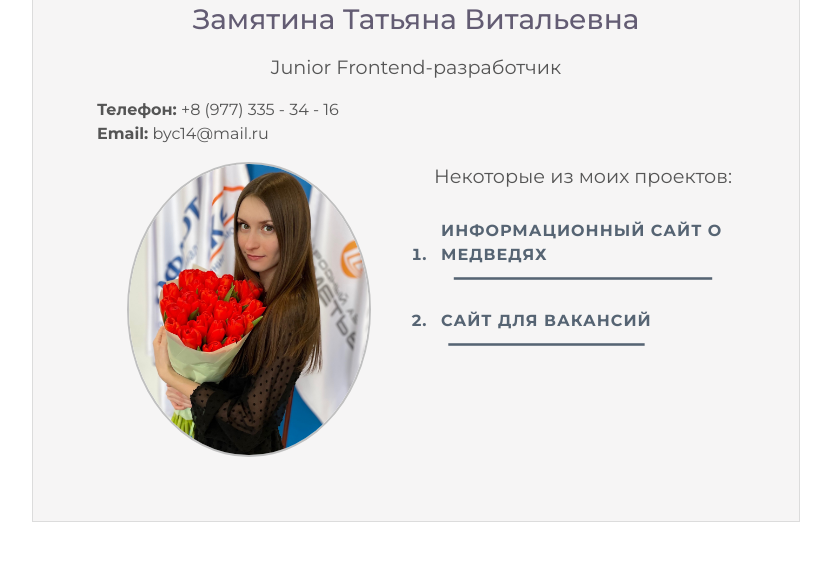
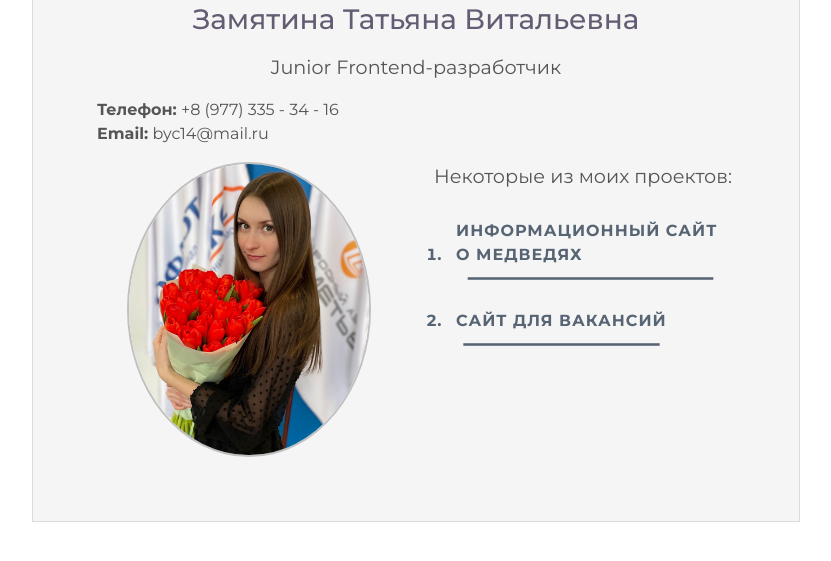
Before and after one commit to TanyaZamyatina/portfolio, a plain HTML site: page index.html in a window 1280 px wide. Shown: the part 251-812 px from the top of the page, without its empty margins (224-1055 px from the left). Drawn offline with nearby package versions, Linux system fonts and the light colour scheme.

Commit message:
Update style.css

```diff
--- a/css/style.css
+++ b/css/style.css
@@ -71,7 +71,7 @@ p a {
   text-decoration: none;
 }
 
-ol {color: #566473; font-weight: bold}
+ol {color: #566473; font-weight: bold; margin-left: 15px;}
 ul {list-style: none;color: #555555;}
 
 ol a {
```
